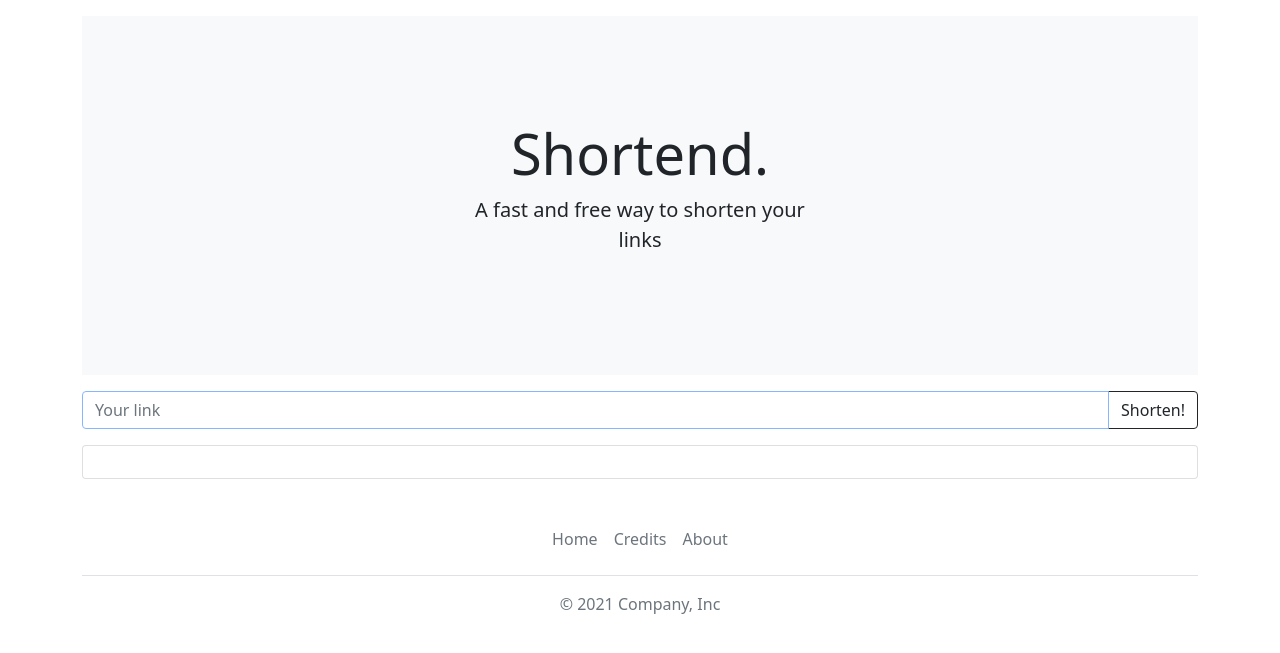
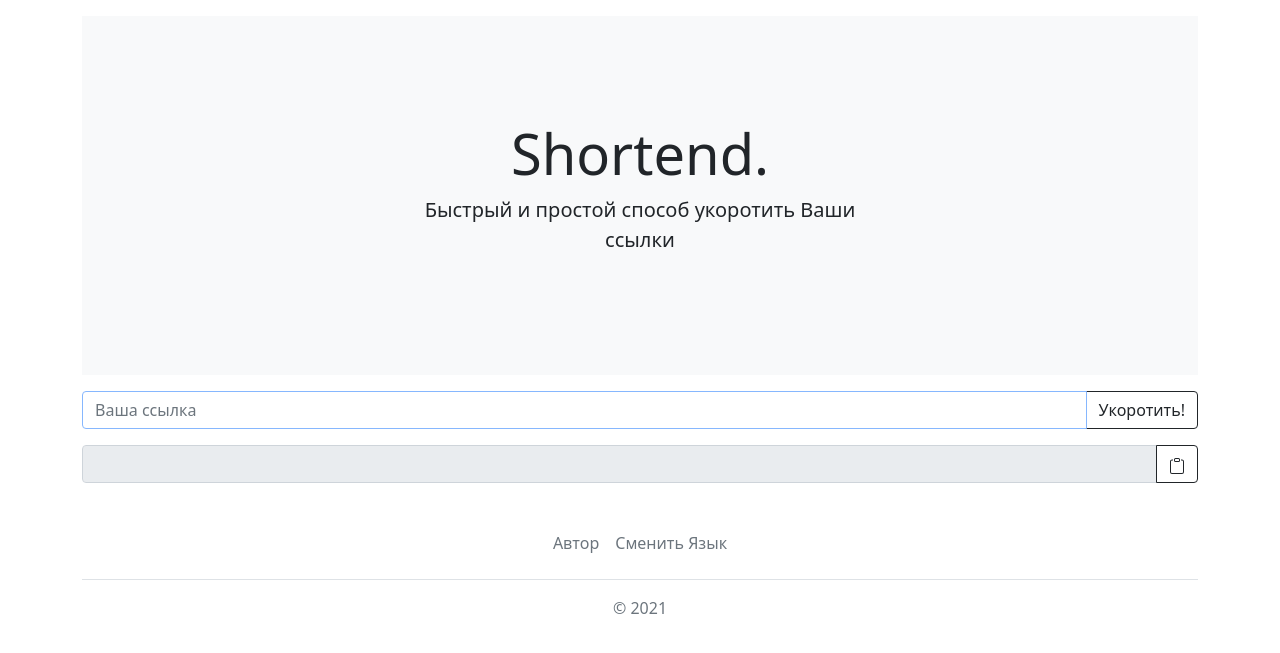
Before and after one commit to fuetser/shortend, a Flask app: page /?lang=ru in a window 1280 px wide. Shown: the part 49-702 px from the top of the page. Run offline with Flask 2, Linux system fonts and the light colour scheme.

Commit message:
Added error handling and copy button

```diff
--- a/app/__init__.py
+++ b/app/__init__.py
@@ -8,4 +8,4 @@ app.config["SQLALCHEMY_DATABASE_URI"] = "sqlite:///../db.db"
 app.config["SQLALCHEMY_TRACK_MODIFICATIONS"] = False
 db = SQLAlchemy(app)
 
-from app import routes, models
+from app import routes, models, errors
--- a/app/routes.py
+++ b/app/routes.py
@@ -1,11 +1,12 @@
-from flask import render_template, jsonify, redirect, abort
+from flask import render_template, jsonify, redirect, abort, request
 from app import app
 from .services import LinkService
 
 
 @app.get("/")
 def root():
-    return render_template("home.html")
+    lang = request.args.get("lang", "en")
+    return render_template("home.html", lang=lang)
 
 
 @app.get("/<string:link>")
@@ -20,5 +21,5 @@ def short_link(link: str):
 
 @app.post("/add/<string:link>")
 def add_link(link: str):
-    shortened_link = LinkService.create(link.replace(":", "/"))
+    shortened_link = LinkService.create(link.replace(":", "/").lower())
     return jsonify({"link": shortened_link})
--- a/app/services.py
+++ b/app/services.py
@@ -15,11 +15,11 @@ class LinkService():
         return Link.get_by_original_link(original_link).short_link
 
     @staticmethod
-    def get(short_link: str) -> str:
+    def get(short_link: str) -> Link:
         return Link.get_by_short_link(short_link)
 
     @staticmethod
-    def generate_short_link():
+    def generate_short_link() -> str:
         while True:
             if (link := token_urlsafe(4)) and Link.is_unique_short_link(link):
                 return link
--- a/app/static/css/style.css
+++ b/app/static/css/style.css
@@ -1,9 +1,6 @@
 input:focus, input.form-control:focus {
     box-shadow: none;
     outline-color: black;
-}
-
-.main {
 }
 
 .smooth-transition {
@@ -13,3 +10,17 @@ input:focus, input.form-control:focus {
 .smooth-transition:hover {
     transition: all .3s;
 }
+
+.error-main {
+    display: flex;
+    justify-content: center;
+    align-items: center;
+}
+
+.nav-link {
+    color: #888;
+}
+
+.nav-link:hover {
+    color: #000;
+}
--- a/app/static/js/index.js
+++ b/app/static/js/index.js
@@ -5,18 +5,35 @@ linkInput.focus()
 const expression = /[-a-zA-Z0-9@:%._\+~#=]{1,256}\.[a-zA-Z0-9()]{1,6}\b([-a-zA-Z0-9()@:%_\+.~#?&//=]*)/
 const regex = new RegExp(expression)
 
-
-document.querySelector("#ShortenButton").addEventListener("click", e => {
-    if((link = linkInput.value.trim()) !== "" && link.match(regex)) {
+function shortenLink() {
+  var link = linkInput.value.trim()
+  if(link.startsWith("http://")) link = link.replace("http://", "")
+  if(link.startsWith("https://")) link = link.replace("https://", "")
+  if(link.match(regex)) {
     $.ajax({
       url: `/add/${link.replace("/", ":")}`,
       type: "POST",
       success: responce => {
-          shortLinkField.innerHTML = `${window.location.protocol}//${window.location.host}/${responce.link}`
+        shortLinkField.value = `${window.location.protocol}//${window.location.host}/${responce.link}`
         },
       error: (request, status, error) => {
         console.log(error)
       }
    })
   }
+}
+
+function copy(text) {
+    var input = document.createElement("textarea")
+    input.innerHTML = text
+    document.body.appendChild(input)
+    input.select()
+    var result = document.execCommand("copy")
+    document.body.removeChild(input)
+}
+
+document.querySelector("#ShortenButton").addEventListener("click", e => shortenLink())
+$(window).keydown(e => { if (e.keyCode === 13) shortenLink() })
+document.querySelector("#copyButton").addEventListener("click", e => {
+  if(shortLinkField.value !== "") copy(shortLinkField.value)
 })
--- a/app/templates/base.html
+++ b/app/templates/base.html
@@ -5,7 +5,7 @@
     <meta name="viewport" content="width=device-width, initial-scale=1">
     <link href="https://cdn.jsdelivr.net/npm/bootstrap@5.0.2/dist/css/bootstrap.min.css" rel="stylesheet" integrity="sha384-EVSTQN3/azprG1Anm3QDgpJLIm9Nao0Yz1ztcQTwFspd3yD65VohhpuuCOmLASjC" crossorigin="anonymous">
     <link rel="stylesheet" type="text/css" href="static/css/style.css">
-
+    <link rel="shortcut icon" href="{{ url_for('static', filename='favicon/favicon.ico') }}">
     <title>{% block title %}{% endblock title %}</title>
   </head>
   <body>
@@ -31,11 +31,15 @@
     <div class="container">
       <footer class="py-3 my-4">
         <ul class="nav justify-content-center border-bottom pb-3 mb-3">
-          <li class="nav-item"><a href="{{ url_for('root') }}" class="nav-link px-2 text-muted">Home</a></li>
-          <li class="nav-item"><a href="#" class="nav-link px-2 text-muted">Credits</a></li>
-          <li class="nav-item"><a href="#" class="nav-link px-2 text-muted">About</a></li>
+          {% if lang == "ru" %}
+            <li class="nav-item"><a href="https://github.com/fuetser" target="_blank" class="nav-link px-2 text-muted">Автор</a></li>
+            <li class="nav-item"><a href="{{ url_for('root', lang='en') }}" class="nav-link px-2 text-muted">Сменить Язык</a></li>
+          {% else %}
+            <li class="nav-item"><a href="https://github.com/fuetser" target="_blank" class="nav-link px-2 text-muted">Credits</a></li>
+            <li class="nav-item"><a href="{{ url_for('root', lang='ru') }}" class="nav-link px-2 text-muted">Change Language</a></li>
+          {% endif %}
         </ul>
-        <p class="text-center text-muted">© 2021 Company, Inc</p>
+        <p class="text-center text-muted">© 2021</p>
       </footer>
     </div>
     <script src="https://ajax.googleapis.com/ajax/libs/jquery/3.6.0/jquery.min.js"></script>
--- a/app/templates/home.html
+++ b/app/templates/home.html
@@ -5,21 +5,38 @@
 {% block content %}
 <main class="main">
     <div class="position-relative overflow-hidden mt-3 mb-3 p-2 text-center bg-light">
-        <div class="col-md-5 p-lg-5 mx-auto my-5">
+        <div class="col-md-6 p-lg-5 mx-auto my-5">
             <h1 class="display-4 fw-normal">Shortend.</h1>
-            <p class="lead fw-normal">A fast and free way to shorten your links</p>
+            {% if lang == "ru" %}
+                <p class="lead fw-normal">Быстрый и простой способ укоротить Ваши ссылки</p>
+            {% else %}
+                <p class="lead fw-normal">A fast and free way to shorten your links</p>
+            {% endif %}
         </div>
             <div class="product-device shadow-sm d-none d-md-block"></div>
             <div class="product-device product-device-2 shadow-sm d-none d-md-block"></div>
-      </div>
+    </div>
     <div class="main-input mb-3">
         <div class="input-group">
-          <input type="text" class="form-control" placeholder="Your link" id="linkInput">
-          <button class="btn btn-outline-dark smooth-transition" type="submit" id="ShortenButton">Shorten!</button>
+            {% if lang == "ru" %}
+                <input type="text" class="form-control" placeholder="Ваша ссылка" id="linkInput">
+                <button class="btn btn-outline-dark smooth-transition" type="submit" id="ShortenButton">Укоротить!</button>
+            {% else %}
+                <input type="text" class="form-control" placeholder="Your link" id="linkInput">
+                <button class="btn btn-outline-dark smooth-transition" type="submit" id="ShortenButton">Shorten!</button>
+            {% endif %}
         </div>
     </div>
-    <div class="card">
-        <div class="card-body" id="shortLink"></div>
+    <div class="main-input mb-3">
+        <div class="input-group">
+            <input type="text" class="form-control" id="shortLink" readonly>
+            <button class="btn btn-outline-dark smooth-transition" type="button" id="copyButton">
+                <svg xmlns="http://www.w3.org/2000/svg" width="16" height="16" fill="currentColor" class="bi bi-clipboard" viewBox="0 0 16 16">
+  <path d="M4 1.5H3a2 2 0 0 0-2 2V14a2 2 0 0 0 2 2h10a2 2 0 0 0 2-2V3.5a2 2 0 0 0-2-2h-1v1h1a1 1 0 0 1 1 1V14a1 1 0 0 1-1 1H3a1 1 0 0 1-1-1V3.5a1 1 0 0 1 1-1h1v-1z"/>
+  <path d="M9.5 1a.5.5 0 0 1 .5.5v1a.5.5 0 0 1-.5.5h-3a.5.5 0 0 1-.5-.5v-1a.5.5 0 0 1 .5-.5h3zm-3-1A1.5 1.5 0 0 0 5 1.5v1A1.5 1.5 0 0 0 6.5 4h3A1.5 1.5 0 0 0 11 2.5v-1A1.5 1.5 0 0 0 9.5 0h-3z"/>
+</svg>
+            </button>
+        </div>
     </div>
 </main>
 {% endblock content %}
```
Also changed, not shown: app/errors.py (added, +7 -0 lines), app/templates/error404.html (added, +11 -0 lines), app/static/favicon/favicon.ico (added). Lines whose indentation alone changed are shown as unchanged.
